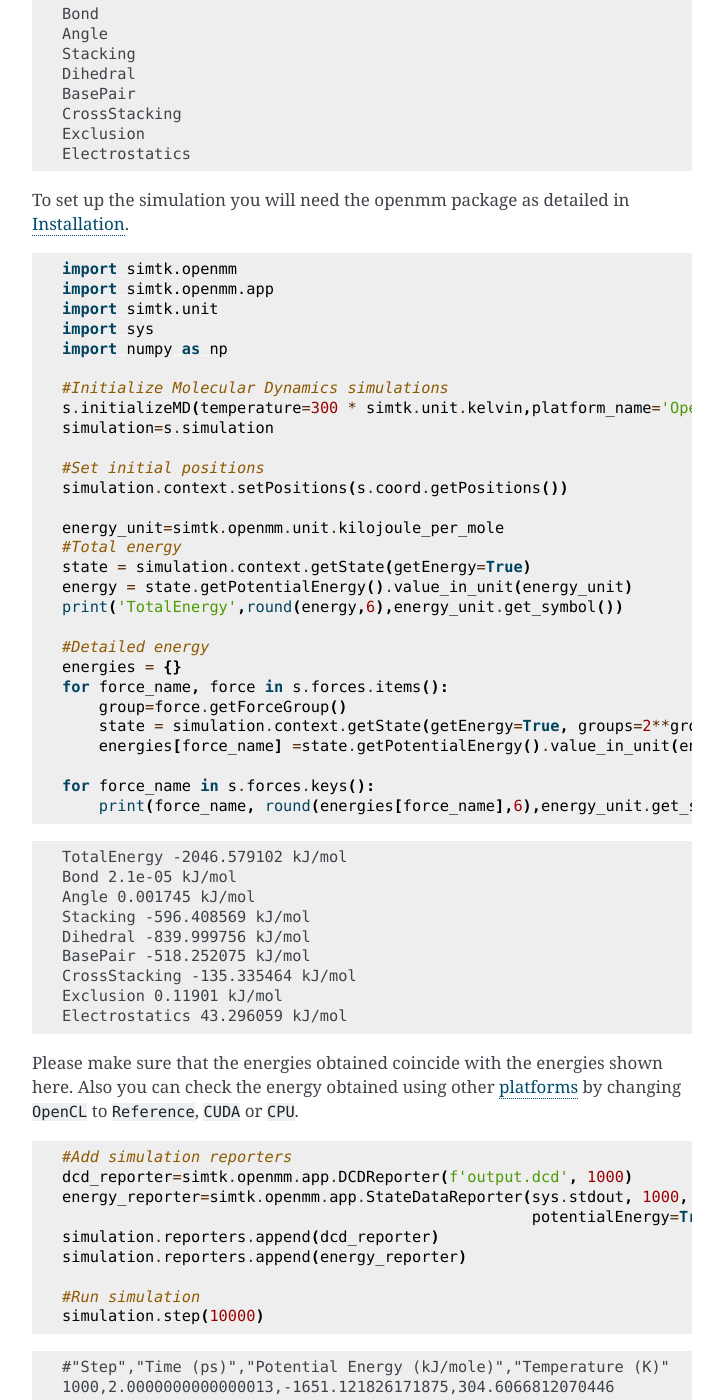
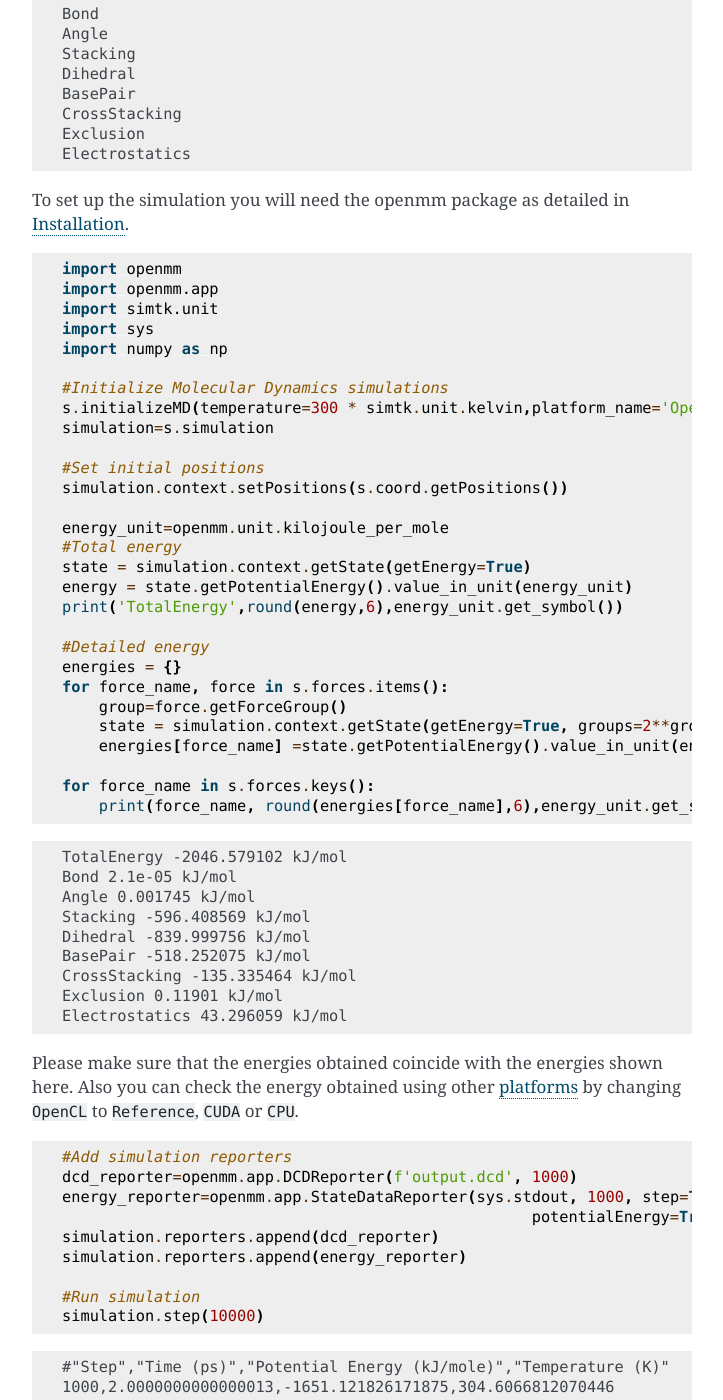
Before and after one commit to cabb99/open3spn2, a Sphinx documentation site: the page built from docs/source/tutorial.rst, in a window 1280 px wide and 1400 px high, scrolled down 912 px. Shown: the whole window, without its empty margins (388-1111 px from the left). Built offline with Sphinx 7.4.7, drawn with Linux system fonts in a browser that asks for light colours; some of the changed text lies outside the part shown.

Commit message:
Changes import from simtk.openmm to openmm

```diff
--- a/docs/source/tutorial.rst
+++ b/docs/source/tutorial.rst
@@ -63,8 +63,8 @@ To set up the simulation you will need the openmm package as detailed in :doc:`i
 
 .. testcode::
 
-    import simtk.openmm
-    import simtk.openmm.app
+    import openmm
+    import openmm.app
     import simtk.unit
     import sys
     import numpy as np
@@ -76,7 +76,7 @@ To set up the simulation you will need the openmm package as detailed in :doc:`i
     #Set initial positions
     simulation.context.setPositions(s.coord.getPositions())
 
-    energy_unit=simtk.openmm.unit.kilojoule_per_mole
+    energy_unit=openmm.unit.kilojoule_per_mole
     #Total energy
     state = simulation.context.getState(getEnergy=True)
     energy = state.getPotentialEnergy().value_in_unit(energy_unit)
@@ -109,8 +109,8 @@ Please make sure that the energies obtained coincide with the energies shown her
 .. testcode::
 
     #Add simulation reporters
-    dcd_reporter=simtk.openmm.app.DCDReporter(f'output.dcd', 1000)
-    energy_reporter=simtk.openmm.app.StateDataReporter(sys.stdout, 1000, step=True,time=True,
+    dcd_reporter=openmm.app.DCDReporter(f'output.dcd', 1000)
+    energy_reporter=openmm.app.StateDataReporter(sys.stdout, 1000, step=True,time=True,
                                                        potentialEnergy=True, temperature=True)
     simulation.reporters.append(dcd_reporter)
     simulation.reporters.append(energy_reporter)
@@ -207,11 +207,11 @@ Then generate the system.
 .. code:: ipython3
 
     #Create the merged system
-    import simtk.openmm
-    pdb=simtk.openmm.app.PDBFile('clean.pdb')
+    import openmm
+    pdb=openmm.app.PDBFile('clean.pdb')
     top=pdb.topology
     coord=pdb.positions
-    forcefield=simtk.openmm.app.ForceField(ffAWSEM.xml,open3SPN2.xml)
+    forcefield=openmm.app.ForceField(ffAWSEM.xml,open3SPN2.xml)
     s=forcefield.createSystem(top)
 
 Then add the forces
@@ -235,7 +235,7 @@ Then add the forces
     keepCMMotionRemover=True
     j=0
     for i, f in enumerate(s.getForces()):
-        if keepCMMotionRemover and i == 0 and f.__class__ == simtk.openmm.CMMotionRemover:
+        if keepCMMotionRemover and i == 0 and f.__class__ == openmm.CMMotionRemover:
             # print('Kept ', f.__class__)
             j += 1
             continue
@@ -345,16 +345,16 @@ Then set-up the simulation
 .. code:: ipython3
 
     import numpy as np
-    temperature=300 * simtk.openmm.unit.kelvin
+    temperature=300 * openmm.unit.kelvin
     #platform_name='CUDA'
 
     platform_name='OpenCL'
 
-    integrator = simtk.openmm.LangevinIntegrator(temperature, 1 / simtk.openmm.unit.picosecond, 2 * simtk.openmm.unit.femtoseconds)
-    platform = simtk.openmm.Platform.getPlatformByName(platform_name)
-    simulation = simtk.openmm.app.Simulation(top,s, integrator, platform)
+    integrator = openmm.LangevinIntegrator(temperature, 1 / openmm.unit.picosecond, 2 * openmm.unit.femtoseconds)
+    platform = openmm.Platform.getPlatformByName(platform_name)
+    simulation = openmm.app.Simulation(top,s, integrator, platform)
     simulation.context.setPositions(coord)
-    energy_unit=simtk.openmm.unit.kilojoule_per_mole
+    energy_unit=openmm.unit.kilojoule_per_mole
     state = simulation.context.getState(getEnergy=True)
     energy = state.getPotentialEnergy().value_in_unit(energy_unit)
     print(energy)
@@ -369,7 +369,7 @@ Then set-up the simulation
 
     #Obtain total energy
 
-    energy_unit=simtk.openmm.unit.kilojoule_per_mole
+    energy_unit=openmm.unit.kilojoule_per_mole
     state = simulation.context.getState(getEnergy=True)
     energy = state.getPotentialEnergy().value_in_unit(energy_unit)
     print('TotalEnergy',round(energy,6),energy_unit.get_symbol())
@@ -417,8 +417,8 @@ Then set-up the simulation
 
     #Add simulation reporters
     import sys
-    dcd_reporter=simtk.openmm.app.DCDReporter(f'output.dcd', 1000)
-    energy_reporter=simtk.openmm.app.StateDataReporter(sys.stdout, 1000, step=True,time=True,
+    dcd_reporter=openmm.app.DCDReporter(f'output.dcd', 1000)
+    energy_reporter=openmm.app.StateDataReporter(sys.stdout, 1000, step=True,time=True,
                                                        potentialEnergy=True, temperature=True)
     simulation.reporters.append(dcd_reporter)
     simulation.reporters.append(energy_reporter)
```
Also changed, not shown: 2 other files.
